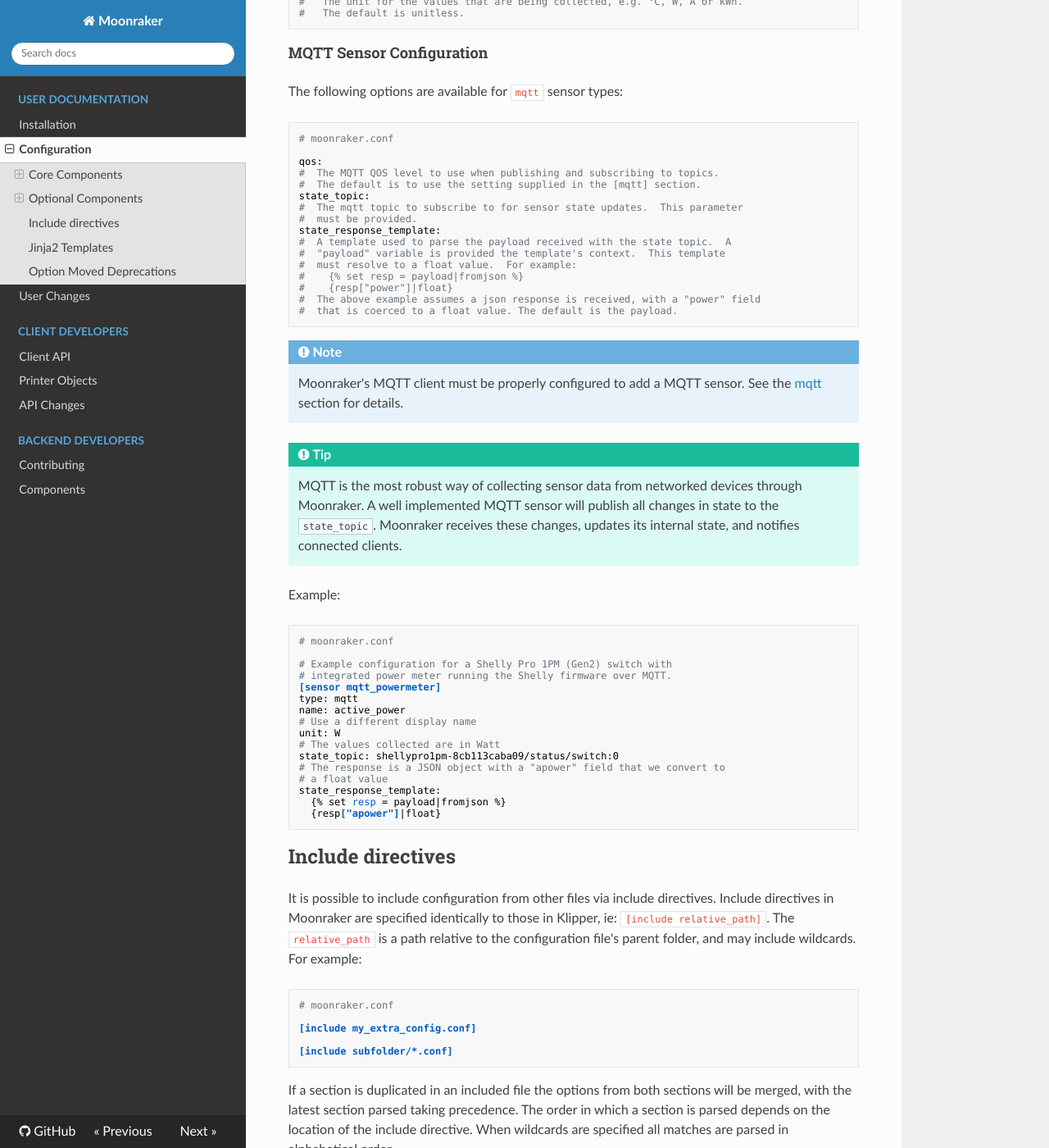
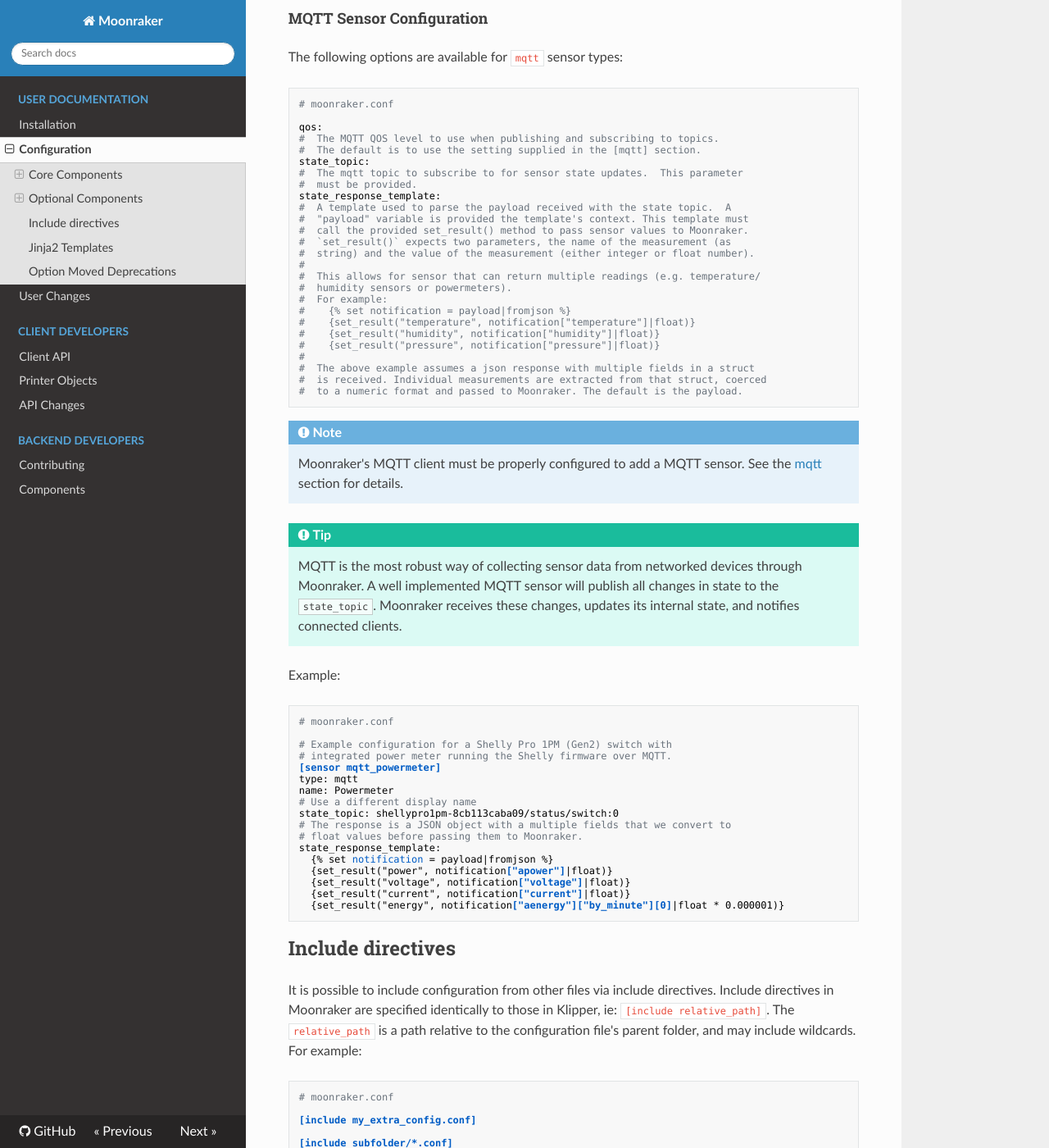
Before and after one commit to Arksine/moonraker, an MkDocs documentation site: the page built from docs/configuration.md, in a window 1280 px wide and 1400 px high, scrolled down 36869 px. Shown: the whole window at 82% size. Built offline with MkDocs 1.6.1, drawn with Linux system fonts in a browser that asks for light colours; nearby versions of some CDN libraries; some of the changed text lies outside the part shown.

Commit message:
sensor: Documentation updates
Signed-off-by: Morton Jonuschat <mjonuschat+moonraker@gmail.com>

````diff
--- a/docs/configuration.md
+++ b/docs/configuration.md
@@ -2205,11 +2205,8 @@
 #   The type of device.  Supported types: mqtt
 #   This parameter must be provided.
 name:
-#   The display name of the sensor.
+#   The friendly display name of the sensor.
 #   The default is the sensor source name.
-unit:
-#   The unit for the values that are being collected, e.g. °C, W, A or kWh.
-#   The default is unitless.
 ```
 
 #### MQTT Sensor Configuration
@@ -2227,12 +2224,22 @@
 #  must be provided.
 state_response_template:
 #  A template used to parse the payload received with the state topic.  A
-#  "payload" variable is provided the template's context.  This template
-#  must resolve to a float value.  For example:
-#    {% set resp = payload|fromjson %}
-#    {resp["power"]|float}
-#  The above example assumes a json response is received, with a "power" field
-#  that is coerced to a float value. The default is the payload.
+#  "payload" variable is provided the template's context. This template must
+#  call the provided set_result() method to pass sensor values to Moonraker.
+#  `set_result()` expects two parameters, the name of the measurement (as
+#  string) and the value of the measurement (either integer or float number).
+#
+#  This allows for sensor that can return multiple readings (e.g. temperature/
+#  humidity sensors or powermeters).
+#  For example:
+#    {% set notification = payload|fromjson %}
+#    {set_result("temperature", notification["temperature"]|float)}
+#    {set_result("humidity", notification["humidity"]|float)}
+#    {set_result("pressure", notification["pressure"]|float)}
+#
+#  The above example assumes a json response with multiple fields in a struct
+#  is received. Individual measurements are extracted from that struct, coerced
+#  to a numeric format and passed to Moonraker. The default is the payload.
 ```
 
 !!! Note
@@ -2254,16 +2261,17 @@
 # integrated power meter running the Shelly firmware over MQTT.
 [sensor mqtt_powermeter]
 type: mqtt
-name: active_power
+name: Powermeter
 # Use a different display name
-unit: W
-# The values collected are in Watt
 state_topic: shellypro1pm-8cb113caba09/status/switch:0
-# The response is a JSON object with a "apower" field that we convert to
-# a float value
+# The response is a JSON object with a multiple fields that we convert to
+# float values before passing them to Moonraker.
 state_response_template:
-  {% set resp = payload|fromjson %}
-  {resp["apower"]|float}
+  {% set notification = payload|fromjson %}
+  {set_result("power", notification["apower"]|float)}
+  {set_result("voltage", notification["voltage"]|float)}
+  {set_result("current", notification["current"]|float)}
+  {set_result("energy", notification["aenergy"]["by_minute"][0]|float * 0.000001)}
 ```
 
 ## Include directives
````
